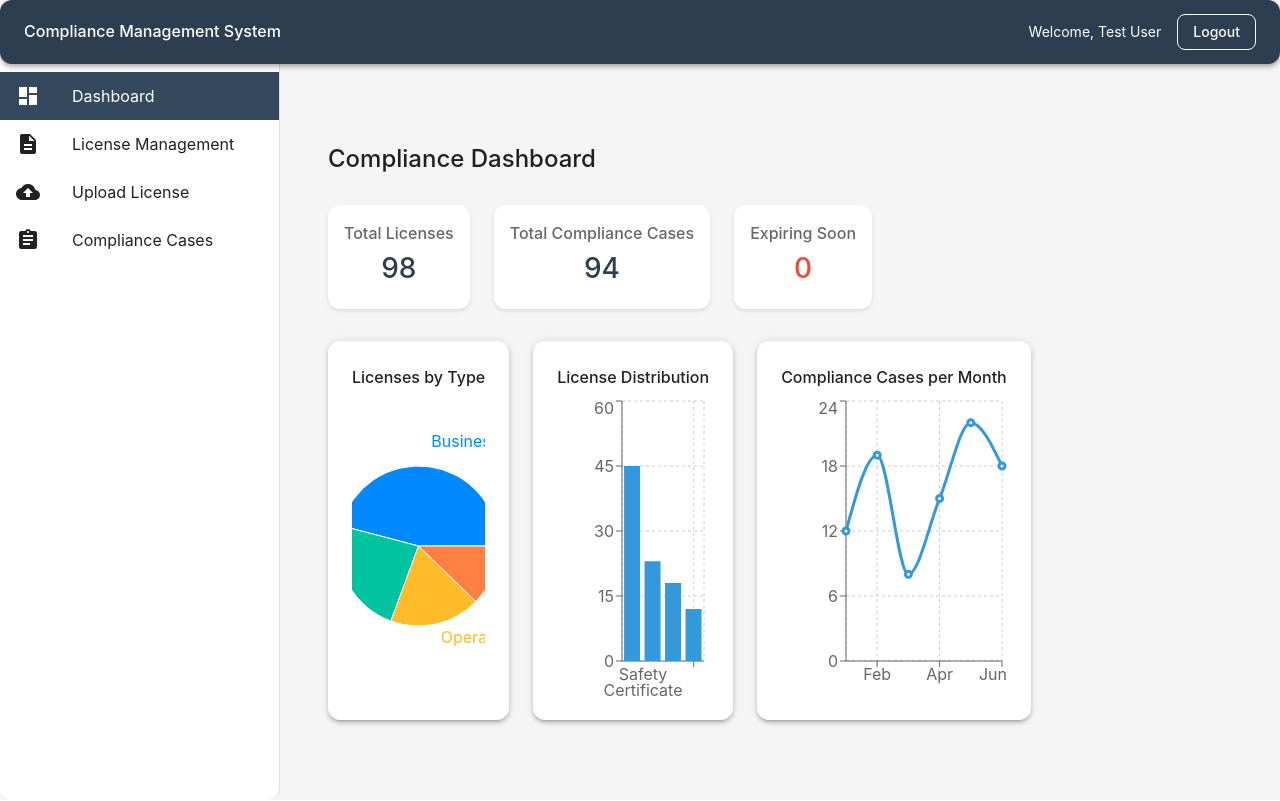
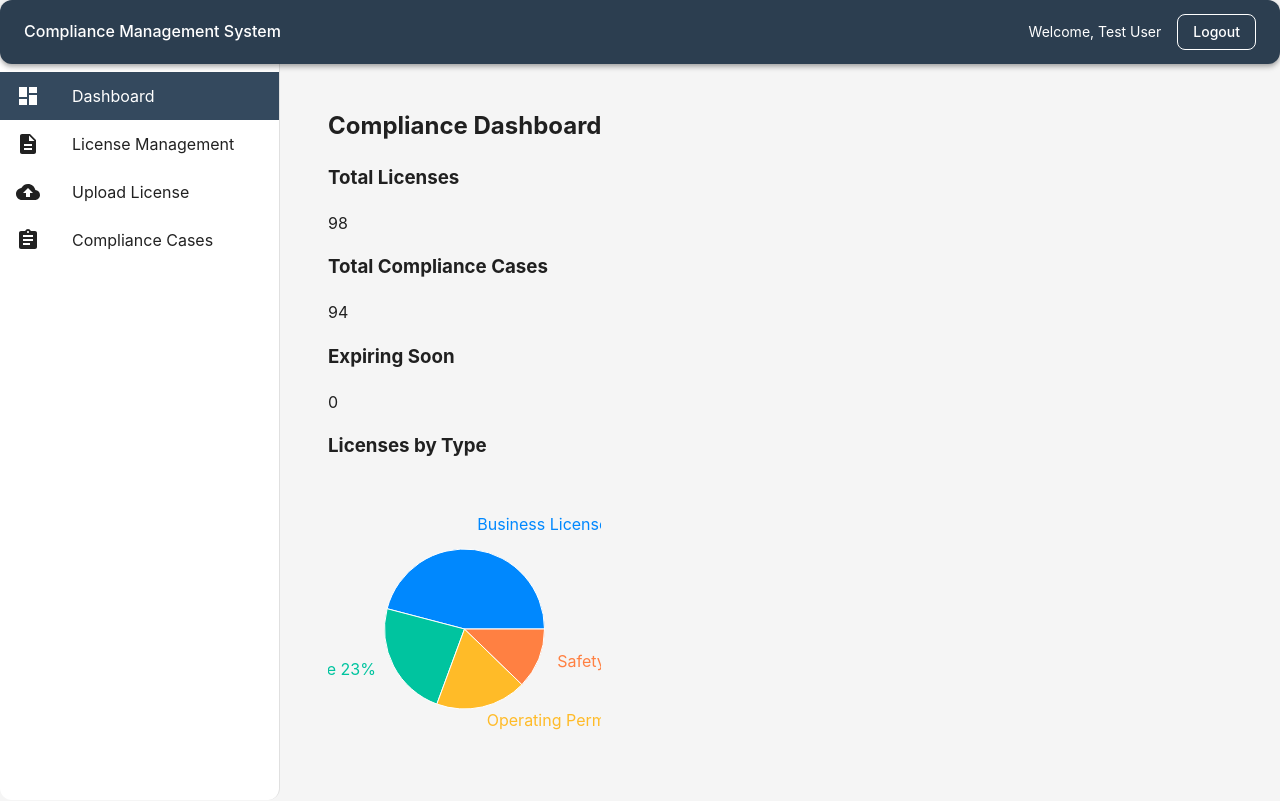
Before and after one commit to lmmcdev/compliance-frontend, a React (Vite) app in the folder compliance-frontend/: page /dashboard in a window 1280 px wide. Shown: the top 801 px of the page. Built offline with nearby package versions, Linux system fonts and the light colour scheme.

Commit message:
corrigiendo errores

```diff
--- a/compliance-frontend/src/components/Dashboard/Dashboard.tsx
+++ b/compliance-frontend/src/components/Dashboard/Dashboard.tsx
@@ -1,27 +1,10 @@
 import { useState, useEffect } from 'react';
-import {
-  Typography,
-  Grid,
-  Card,
-  CardContent,
-  Box,
-  Paper,
-} from '@mui/material';
 import { BarChart, Bar, XAxis, YAxis, CartesianGrid, Tooltip, ResponsiveContainer, PieChart, Pie, Cell, LineChart, Line } from 'recharts';
+import type { License } from '../../types';
 
 const COLORS = ['#0088FE', '#00C49F', '#FFBB28', '#FF8042', '#8884D8'];
 
-// Inline types to avoid import issues
-interface License {
-  id: string;
-  type: string;
-  issuer: string;
-  issueDate: Date;
-  expirationDate: Date;
-  status: 'active' | 'expired' | 'pending';
-  documentUrl?: string;
-}
-
+// Inline DashboardMetrics type to avoid import issues
 interface DashboardMetrics {
   licensesByType: { name: string; count: number }[];
   expiringLicenses: License[];
@@ -61,66 +44,33 @@ const Dashboard = () => {
   }, []);
 
   if (loading || !metrics) {
-    return (
-      <Box display="flex" justifyContent="center" alignItems="center" minHeight="200px">
-        <Typography variant="h6">Loading dashboard...</Typography>
-      </Box>
-    );
+    return <div>Loading dashboard...</div>;
   }
 
   return (
-    <Box>
-      <Typography variant="h4" gutterBottom sx={{ mb: 4 }}>
-        Compliance Dashboard
-      </Typography>
+    <div className="dashboard">
+      <h2>Compliance Dashboard</h2>
 
-      <Grid container spacing={3} sx={{ mb: 4 }}>
-        <Grid item xs={12} sm={6} md={4}>
-          <Card elevation={3}>
-            <CardContent sx={{ textAlign: 'center' }}>
-              <Typography variant="h6" color="textSecondary" gutterBottom>
-                Total Licenses
-              </Typography>
-              <Typography variant="h3" color="primary">
-                {metrics.totalLicenses}
-              </Typography>
-            </CardContent>
-          </Card>
-        </Grid>
+      <div className="metrics-grid">
+        <div className="metric-card">
+          <h3>Total Licenses</h3>
+          <p className="metric-value">{metrics.totalLicenses}</p>
+        </div>
 
-        <Grid item xs={12} sm={6} md={4}>
-          <Card elevation={3}>
-            <CardContent sx={{ textAlign: 'center' }}>
-              <Typography variant="h6" color="textSecondary" gutterBottom>
-                Total Compliance Cases
-              </Typography>
-              <Typography variant="h3" color="primary">
-                {metrics.totalComplianceCases}
-              </Typography>
-            </CardContent>
-          </Card>
-        </Grid>
+        <div className="metric-card">
+          <h3>Total Compliance Cases</h3>
+          <p className="metric-value">{metrics.totalComplianceCases}</p>
+        </div>
 
-        <Grid item xs={12} sm={6} md={4}>
-          <Card elevation={3}>
-            <CardContent sx={{ textAlign: 'center' }}>
-              <Typography variant="h6" color="textSecondary" gutterBottom>
-                Expiring Soon
-              </Typography>
-              <Typography variant="h3" color="error">
-                {metrics.expiringLicenses.length}
-              </Typography>
-            </CardContent>
-          </Card>
-        </Grid>
-      </Grid>
+        <div className="metric-card">
+          <h3>Expiring Soon</h3>
+          <p className="metric-value">{metrics.expiringLicenses.length}</p>
+        </div>
+      </div>
 
-      <Grid container spacing={3}>
-        <Grid item xs={12} md={6}>
-          <Paper elevation={3} sx={{ p: 3 }}>
-            <Typography variant="h6" gutterBottom>
-              Licenses by Type
-            </Typography>
+      <div className="charts-grid">
+        <div className="chart-container">
+          <h3>Licenses by Type</h3>
           <ResponsiveContainer width="100%" height={300}>
             <PieChart>
               <Pie
@@ -128,7 +78,7 @@ const Dashboard = () => {
                 cx="50%"
                 cy="50%"
                 labelLine={false}
-                  label={({ name, percent }) => `${name} ${(percent * 100).toFixed(0)}%`}
+                label={(props: any) => `${props.name} ${(props.percent * 100).toFixed(0)}%`}
                 outerRadius={80}
                 fill="#8884d8"
                 dataKey="count"
@@ -140,44 +90,35 @@ const Dashboard = () => {
               <Tooltip />
             </PieChart>
           </ResponsiveContainer>
-          </Paper>
-        </Grid>
+        </div>
 
-        <Grid item xs={12} md={6}>
-          <Paper elevation={3} sx={{ p: 3 }}>
-            <Typography variant="h6" gutterBottom>
-              License Distribution
-            </Typography>
+        <div className="chart-container">
+          <h3>License Distribution</h3>
           <ResponsiveContainer width="100%" height={300}>
             <BarChart data={metrics.licensesByType}>
               <CartesianGrid strokeDasharray="3 3" />
               <XAxis dataKey="name" />
               <YAxis />
               <Tooltip />
-                <Bar dataKey="count" fill="#3498db" />
+              <Bar dataKey="count" fill="#8884d8" />
             </BarChart>
           </ResponsiveContainer>
-          </Paper>
-        </Grid>
+        </div>
 
-        <Grid item xs={12}>
-          <Paper elevation={3} sx={{ p: 3 }}>
-            <Typography variant="h6" gutterBottom>
-              Compliance Cases per Month
-            </Typography>
+        <div className="chart-container full-width">
+          <h3>Compliance Cases per Month</h3>
           <ResponsiveContainer width="100%" height={300}>
             <LineChart data={metrics.complianceCasesByMonth}>
               <CartesianGrid strokeDasharray="3 3" />
               <XAxis dataKey="month" />
               <YAxis />
               <Tooltip />
-                <Line type="monotone" dataKey="count" stroke="#3498db" strokeWidth={3} />
+              <Line type="monotone" dataKey="count" stroke="#8884d8" strokeWidth={2} />
             </LineChart>
           </ResponsiveContainer>
-          </Paper>
-        </Grid>
-      </Grid>
-    </Box>
+        </div>
+      </div>
+    </div>
   );
 };
 
--- a/compliance-frontend/src/components/LicenseTable/LicenseTable.tsx
+++ b/compliance-frontend/src/components/LicenseTable/LicenseTable.tsx
@@ -225,7 +225,6 @@ const LicenseTable = () => {
           }
           label="Delete"
           onClick={() => handleDelete(params.id as string)}
-          color="error"
         />,
       ],
     },
```
Also changed, not shown: compliance-frontend/src/middleware/httpInterceptor.ts (+4 -3 lines). Lines whose indentation alone changed are shown as unchanged.
